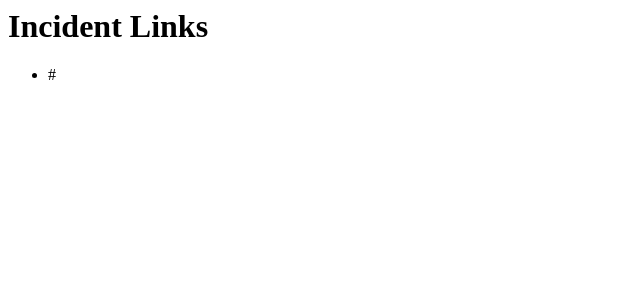
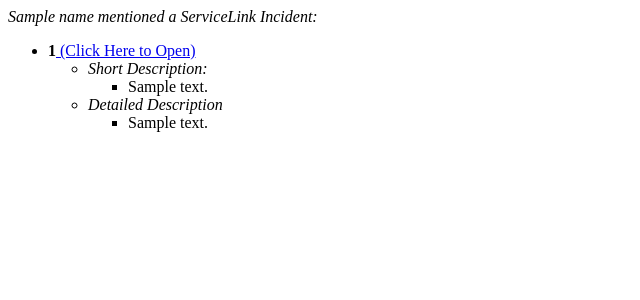
Before and after one commit to gerardvh/service_link_responder, a Django app: template incident/templates/hipchat.html in a window 1280 px wide. Shown: the top 300 px of the page, without its empty margins (0-640 px from the left). Run offline with Django 3.2, Linux system fonts and the light colour scheme; the template is opened without the code that fills it: most values are stand-ins (such as "Sample title", 1, 10 or a date in 2020).

Commit message:
Implement html response to hipchat

```diff
--- a/incident/incident_parser.py
+++ b/incident/incident_parser.py
@@ -15,6 +15,7 @@
 def messageToIncidentNumbers(message):
     # Accepts a string, returns incident numbers matching a regex
     incidentList = []
+    print "made it to messageToIncidentNumbers"
     for incident in pattern1.findall(message):
         incidentList.append(incident)
 
@@ -27,17 +28,18 @@
 def incidentNumbersToLinks(incidentList):
     # Accepts list of incident numbers and returns valid links
     jsonObj = getIncidentInfo(incidentList)
-    # print incidentList
+    print incidentList
     sys_idList = []
     linkList = []
     for obj in jsonObj:
         sys_idList.append(obj['sys_id'])
+        obj['incidentLink'] = incidentBaseUrl + obj['sys_id']
 
     for sys_id in sys_idList:
         incidentLink = incidentBaseUrl + sys_id
         linkList.append(incidentLink)
 
-    return linkList
+    return linkList, jsonObj
 
 
 # incidentNumbersToLinks(messageToIncidentNumbers(testMessage))
--- a/incident/service_link_request_handler.py
+++ b/incident/service_link_request_handler.py
@@ -15,6 +15,7 @@
 headers = {"Accept": "application/json"}
 
 def process(query):
+    print "made it to process()"
     parameters = {}
     parameters['sysparm_limit'] = limit
     # parameters['sysparm_fields'] = fieldsToReturn
--- a/incident/templates/hipchat.html
+++ b/incident/templates/hipchat.html
@@ -1,9 +1,15 @@
-<h1>Incident Links</h1>
+<em>{{ name }} mentioned a ServiceLink Incident:</em>
 
 <ul>
 
-{% for link in links %}
-    <li>{{ link }}</li>
+{% for incident in incidents %}
+    <li><strong>{{ incident.number }}</strong><a href={{ incident.incidentLink }}> (Click Here to Open)</a></li>
+    <ul>
+        <li><em>Short Description:</em></li>
+        <ul><li>{{ incident.short_description }}</li></ul>
+        <li><em>Detailed Description</em></li>
+        <ul><li>{{ incident.description|escape }}</li></ul>
+    </ul>
 {% endfor %}
 
 </ul>
--- a/incident/views.py
+++ b/incident/views.py
@@ -18,4 +18,5 @@
         # print json.dumps(jsonPOST)
         print "about to send to handleHipchatMessage()"
         hipChatReturnMessage = handleHipchatMessage(jsonPOST, request)
+        print "received hipChatReturnMessage"
         return JsonResponse(hipChatReturnMessage)
```
Also changed, not shown: incident/hipchatHandler.py (+5 -4 lines), incident/templates/hipchat.md (added, +7 -0 lines).
